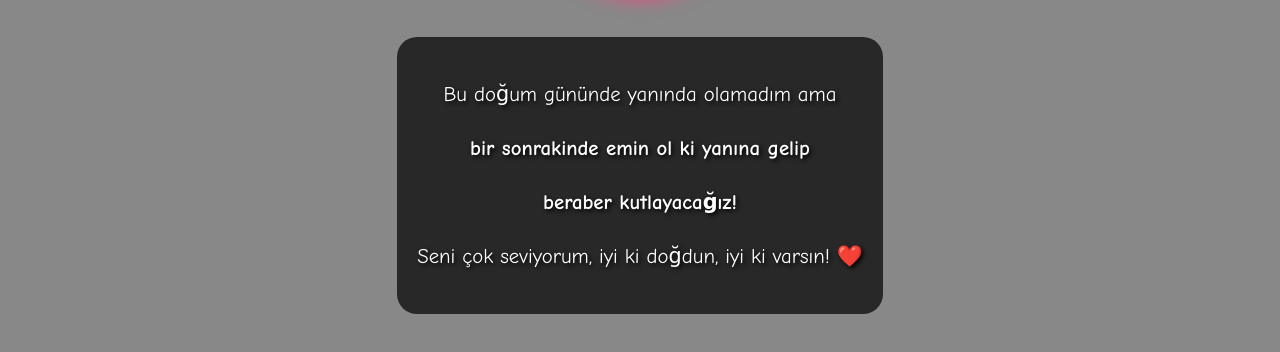
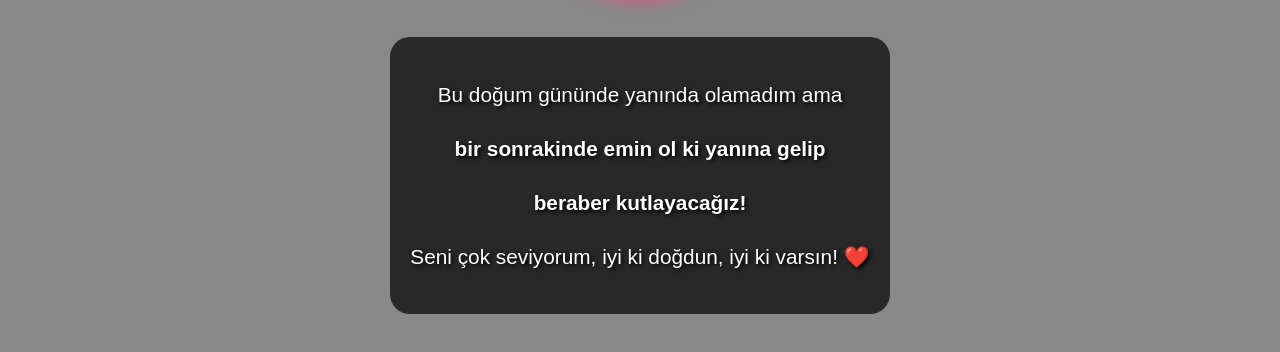
Before and after one commit to AlazOflaz06/irembirthday, a plain HTML site: page index.html in a window 1280 px wide. Shown: the part 434-786 px from the top of the page. Drawn offline with Linux system fonts and the light colour scheme.

Commit message:
Yazı fontu düzeltildi, konfeti tek seferlik yapıldı

```diff
--- a/index.html
+++ b/index.html
@@ -40,6 +40,7 @@
       max-width: 80%;
       font-size: 1.3rem;
       line-height: 1.6;
+      font-family: sans-serif; /* YAZI STİLİ DEĞİŞTİ */
     }
     .foto {
       width: 200px;
```
